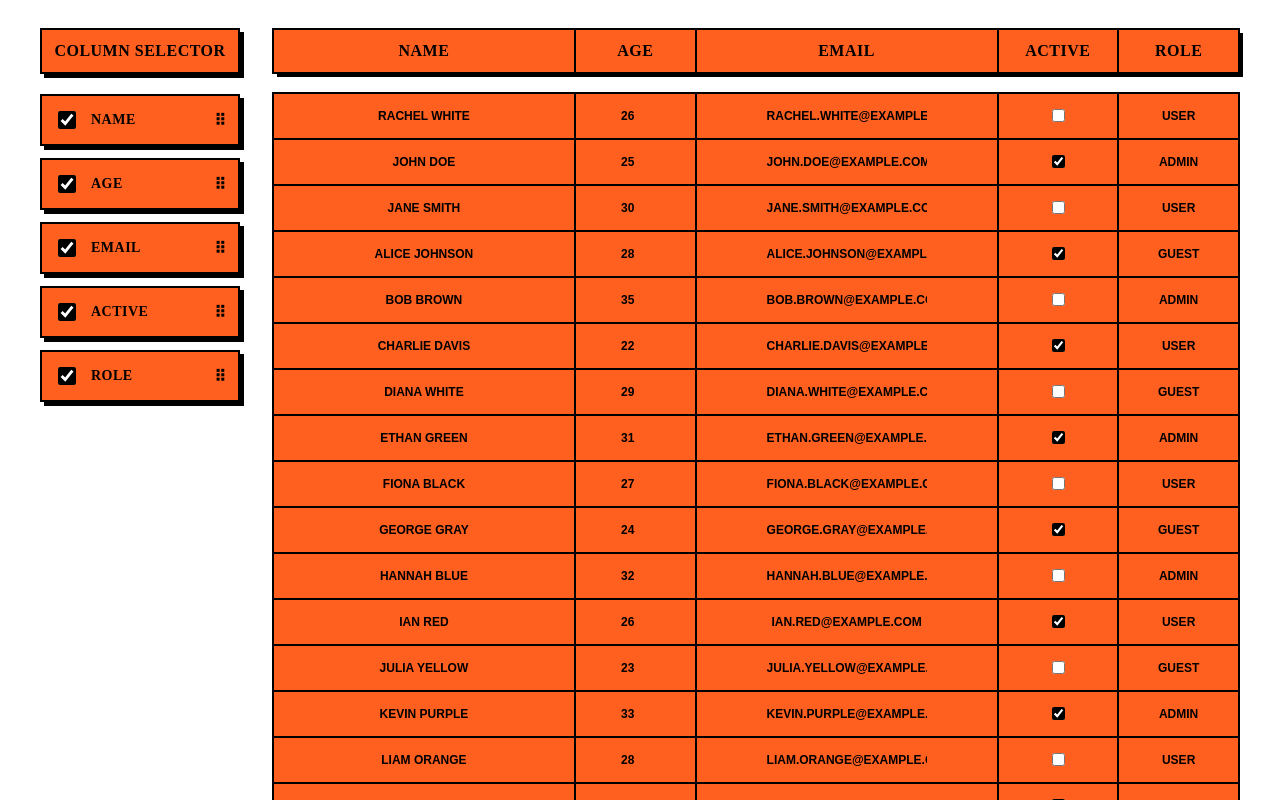
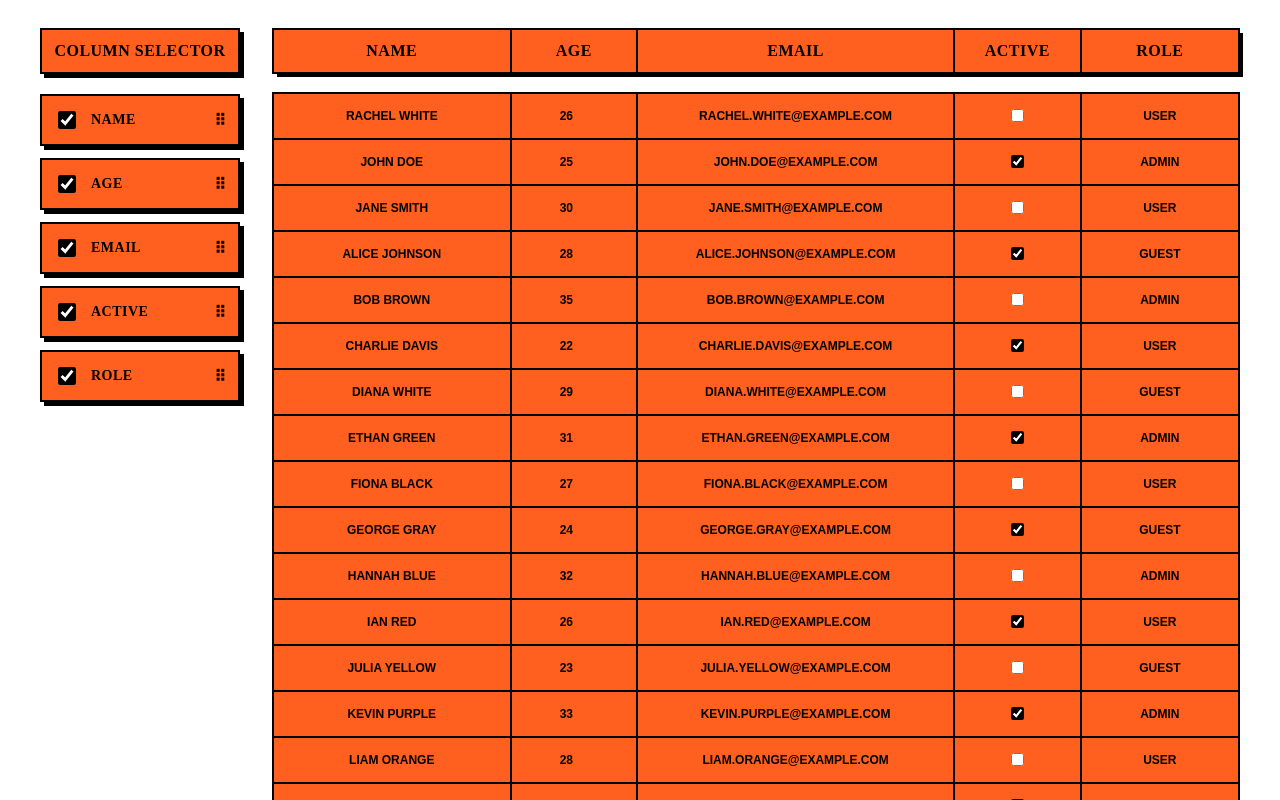
Before and after one commit to ZingerMarat/cemento, a React (Vite) app in the folder cemento-ass/: page / in a window 1280 px wide. Shown: the top 800 px of the page. Built offline with nearby package versions, Linux system fonts and the light colour scheme.

Commit message:
Changed styles for table cells

```diff
--- a/cemento-ass/src/components/TableCell.jsx
+++ b/cemento-ass/src/components/TableCell.jsx
@@ -72,6 +72,7 @@ export default function TableCell({ column, value, onChange, style }) {
 }
 
 const inputStyles = {
+    width: '100%',
     maxWidth: '100%', //make the input take the full width of the cell
     boxSizing: 'border-box',
     background: 'none', //remove background in the input
@@ -82,4 +83,8 @@ const inputStyles = {
     textAlign: 'center', //center the text
     textTransform: 'uppercase', //make the text uppercase
     outline: 'none', //remove the outline in the input
+    padding: '0 8px', //padding in the input
+    whiteSpace: 'nowrap', //make the text nowrap
+    overflow: 'hidden', //hide the overflow in the input
+    textOverflow: 'ellipsis' //add ellipsis to the overflow in the input
 };
--- a/cemento-ass/src/store/useTableStore.js
+++ b/cemento-ass/src/store/useTableStore.js
@@ -1,11 +1,11 @@
 import { create } from 'zustand';
 
 const INITIAL_COLUMNS = [
-  { id: "name", ordinalNo: 1, title: "Name", type: "string", width: 50 },
-  { id: "age", ordinalNo: 2, title: "Age", type: "number", width: 20 },
-  { id: "email", ordinalNo: 3, title: "Email", type: "email", width: 50 },
-  { id: "isActive", ordinalNo: 4, title: "Active", type: "boolean", width: 20 },
-  { id: "role", ordinalNo: 5, title: "Role", type: "select", options: ["Admin", "User", "Guest"], width: 20 },
+  { id: "name", ordinalNo: 1, title: "Name", type: "string", width: 150 },
+  { id: "age", ordinalNo: 2, title: "Age", type: "number", width: 80 },
+  { id: "email", ordinalNo: 3, title: "Email", type: "email", width: 200 },
+  { id: "isActive", ordinalNo: 4, title: "Active", type: "boolean", width: 80 },
+  { id: "role", ordinalNo: 5, title: "Role", type: "select", options: ["Admin", "User", "Guest"], width: 100 },
 ];
 
 const INITIAL_DATA = [
```
Also changed, not shown: 1 other file (tests, documents, lock files or other folders).
